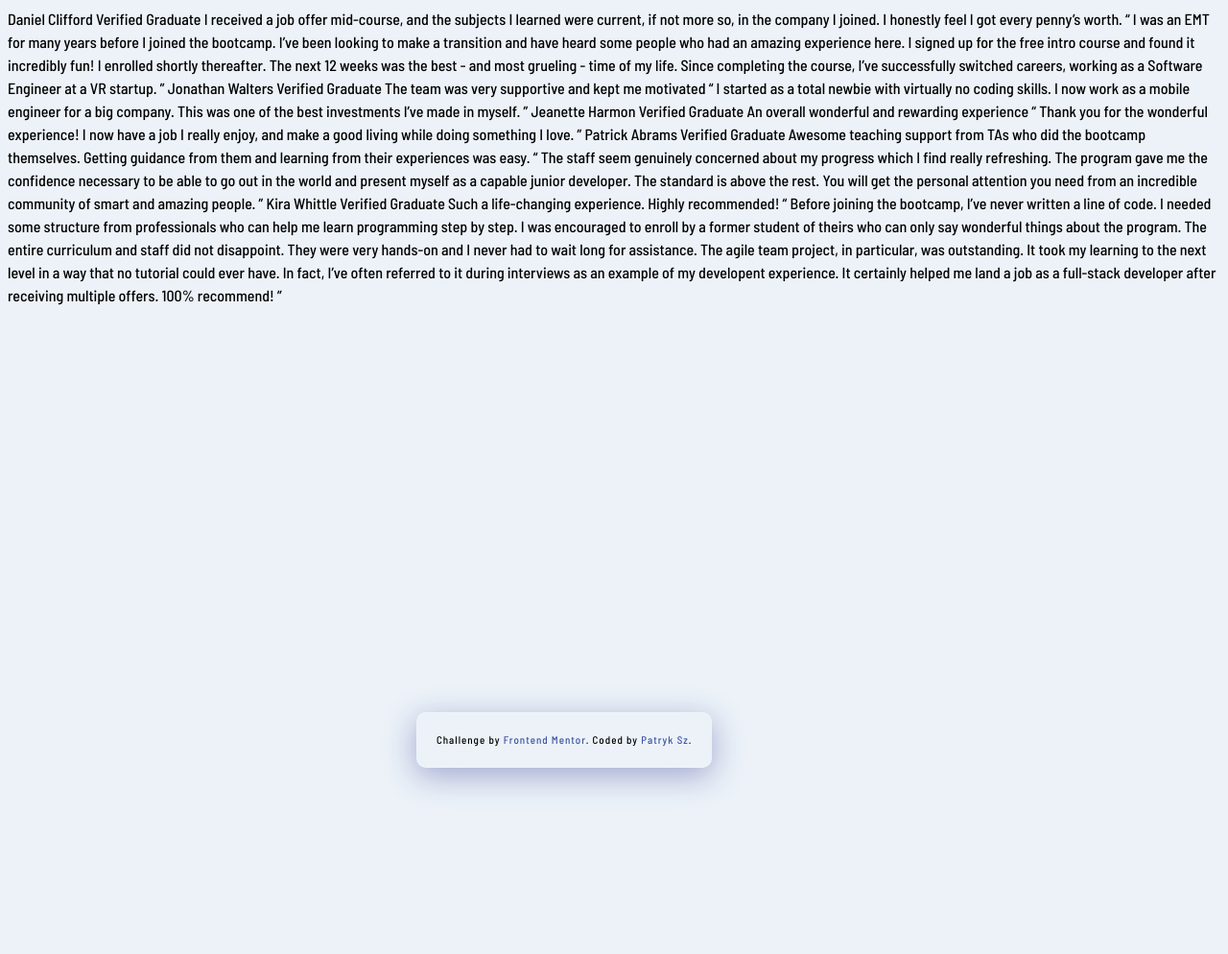
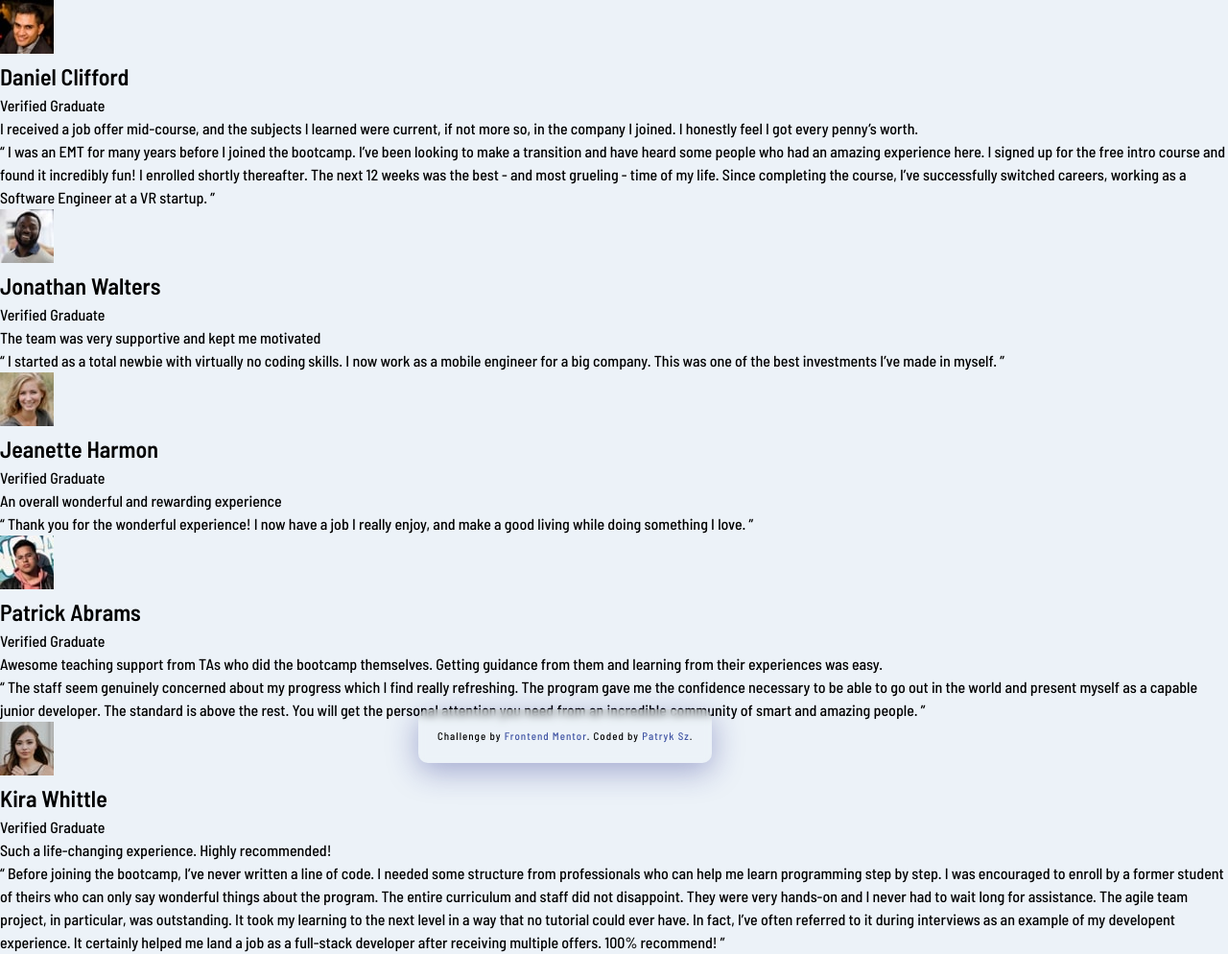
Before and after one commit to dedku/Testimonials-grid-section_DailyJunior_7, a website built with Vite: page index.html in a window 1280 px wide. Shown: the whole page at 96% size. Before the commit the page ends 816 px from the top, so only its background shows below. Built offline with nearby package versions, Linux system fonts and the light colour scheme.

Commit message:
html + css setup

```diff
--- a/index.html
+++ b/index.html
@@ -10,58 +10,159 @@
 </head>
 
 <body>
+  <main class="testimonial">
+    <article>
+      <div>
+        <div>
+          <img src="./images/image-daniel.jpg" alt="daniel clifford">
+        </div>
+        <div>
+          <h2>
             Daniel Clifford
+          </h2>
+          <p>
             Verified Graduate
-
+          </p>
+        </div>
+      </div>
+      <p>
         I received a job offer mid-course, and the subjects I learned were current, if not more so,
         in the company I joined. I honestly feel I got every penny’s worth.
+      </p>
 
-  “ I was an EMT for many years before I joined the bootcamp. I’ve been looking to make a
+      <p>
+      <blockquote>
+        I was an EMT for many years before I joined the bootcamp. I’ve been looking to make a
         transition and have heard some people who had an amazing experience here. I signed up
         for the free intro course and found it incredibly fun! I enrolled shortly thereafter.
         The next 12 weeks was the best - and most grueling - time of my life. Since completing
-  the course, I’ve successfully switched careers, working as a Software Engineer at a VR startup. ”
+        the course, I’ve successfully switched careers, working as a Software Engineer at a VR startup.
+      </blockquote>
+      </p>
+    </article>
 
+    <article>
+      <div>
+        <div>
+          <img src="./images/image-jonathan.jpg" alt="jonathan walters">
+        </div>
+        <div>
+          <h2>
             Jonathan Walters
+          </h2>
+          <p>
             Verified Graduate
+          </p>
+        </div>
+      </div>
 
+      <p>
         The team was very supportive and kept me motivated
+      </p>
 
-  “ I started as a total newbie with virtually no coding skills. I now work as a mobile engineer
-  for a big company. This was one of the best investments I’ve made in myself. ”
+      <p>
+      <blockquote>
+        I started as a total newbie with virtually no coding skills. I now work as a mobile engineer
+        for a big company. This was one of the best investments I’ve made in myself.
+      </blockquote>
+      </p>
 
+    </article>
+
+    <article>
+      <div>
+        <div>
+          <img src="./images/image-jeanette.jpg" alt="jeanette harmon">
+        </div>
+        <div>
+          <h2>
             Jeanette Harmon
+          </h2>
+          <p>
             Verified Graduate
+          </p>
+        </div>
+      </div>
 
+      <p>
         An overall wonderful and rewarding experience
+      </p>
 
-  “ Thank you for the wonderful experience! I now have a job I really enjoy, and make a good living
-  while doing something I love. ”
+      <p>
+      <blockquote>
+        Thank you for the wonderful experience! I now have a job I really enjoy, and make a good living
+        while doing something I love.
+      </blockquote>
+      </p>
 
+    </article>
+
+    <article>
+      <div>
+        <div>
+          <img src="./images/image-patrick.jpg" alt="patrick abrams">
+        </div>
+        <div>
+          <h2>
             Patrick Abrams
+          </h2>
+          <p>
             Verified Graduate
+          </p>
+        </div>
+      </div>
 
+      <p>
         Awesome teaching support from TAs who did the bootcamp themselves. Getting guidance from them and
         learning from their experiences was easy.
+      </p>
 
-  “ The staff seem genuinely concerned about my progress which I find really refreshing. The program
+      <p>
+      <blockquote>
+        The staff seem genuinely concerned about my progress which I find really refreshing. The program
         gave me the confidence necessary to be able to go out in the world and present myself as a capable
         junior developer. The standard is above the rest. You will get the personal attention you need from
-  an incredible community of smart and amazing people. ”
+        an incredible community of smart and amazing people.
+      </blockquote>
+      </p>
 
+    </article>
+
+    <article>
+      <div>
+        <div>
+          <img src="./images/image-kira.jpg" alt="kira whittle">
+        </div>
+        <div>
+          <h2>
             Kira Whittle
+          </h2>
+          <p>
             Verified Graduate
+          </p>
+        </div>
+      </div>
 
+      <p>
         Such a life-changing experience. Highly recommended!
+      </p>
 
-  “ Before joining the bootcamp, I’ve never written a line of code. I needed some structure from
+      <p>
+      <blockquote>
+        Before joining the bootcamp, I’ve never written a line of code. I needed some structure from
         professionals who can help me learn programming step by step. I was encouraged to enroll by a former
         student of theirs who can only say wonderful things about the program. The entire curriculum and staff
         did not disappoint. They were very hands-on and I never had to wait long for assistance. The agile team
         project, in particular, was outstanding. It took my learning to the next level in a way that no tutorial
         could ever have. In fact, I’ve often referred to it during interviews as an example of my developent
         experience. It certainly helped me land a job as a full-stack developer after receiving multiple offers.
-  100% recommend! ”
+        100% recommend!
+      </blockquote>
+      </p>
+
+    </article>
+  </main>
+
 
   <footer>
     <div class="attribution">
--- a/src/style.scss
+++ b/src/style.scss
@@ -11,6 +11,11 @@ $light-grayish-blue: hsl(210, 46%, 95%);
 *::before,
 *::after {
     box-sizing: border-box;
+    margin: 0;
+}
+
+html:focus-within {
+    scroll-behavior: smooth;
 }
 
 body {
@@ -22,17 +27,27 @@ body {
     font-family: 'Barlow Semi Condensed', sans-serif;
 }
 
+blockquote::before {
+    content: '\201C';
+}
+
+blockquote::after {
+    content: '\201D';
+}
+
 .attribution {
     font-size: 11px;
     letter-spacing: 1px;
     text-align: center;
     padding: 20px;
+    margin-bottom: 5px;
+
     background: rgba(236, 242, 248, 0.25);
     box-shadow: 0 8px 32px 0 rgba(31, 38, 135, 0.37);
     backdrop-filter: blur(4px);
     -webkit-backdrop-filter: blur(4px);
     border-radius: 10px;
-    border: 1px solid rgba(255, 255, 255, 0.18);
+
     position: absolute;
     bottom: 0;
     right: 42%;
@@ -40,11 +55,11 @@ body {
     a {
         color: hsl(228, 45%, 44%);
         text-decoration: none;
-        transition: color .4s ease;
+        transition: color .3s ease;
 
         &:hover {
             color: orange;
-            transition: color .4s ease;
+            transition: color .3s ease;
         }
     }
 
```
Lines whose indentation alone changed are shown as unchanged.
